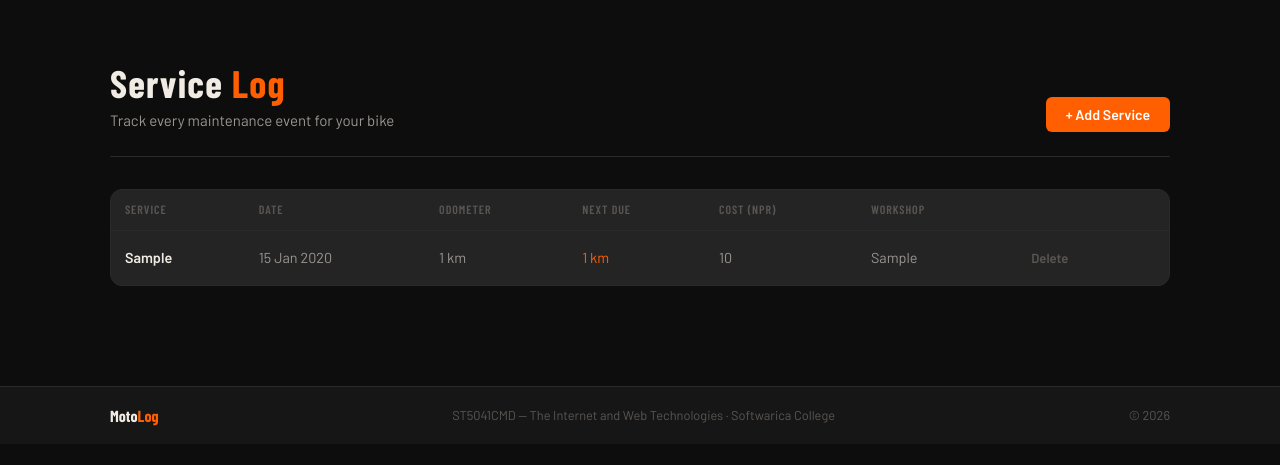
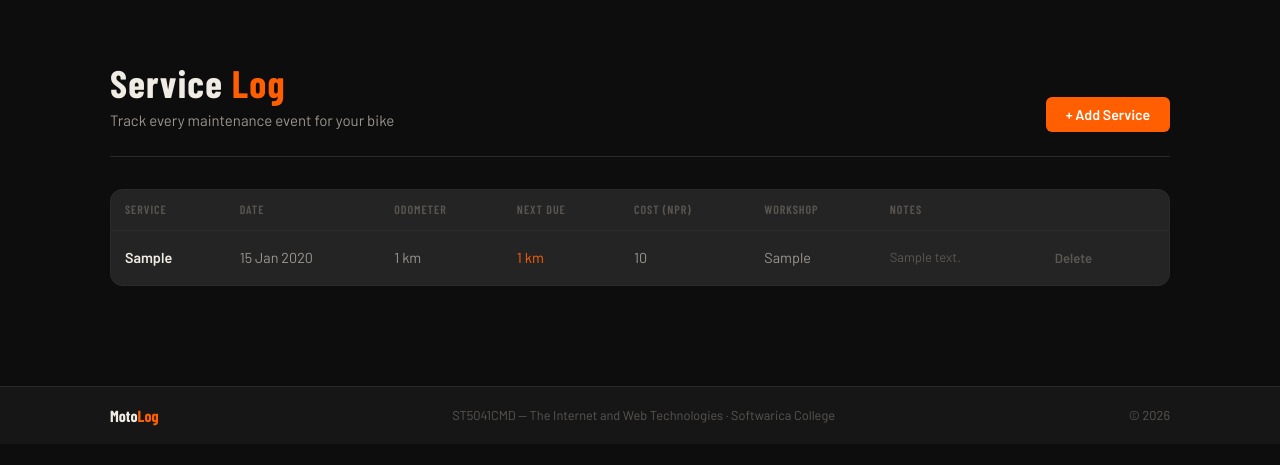
Before and after one commit to Promish-bista/motolog, a Flask app: page /maintenance in a window 1280 px wide. Shown: the part 60-525 px from the top of the page. Run offline with Flask 3, Linux system fonts and the light colour scheme; a user stored in the database is signed in; tables that the repository leaves empty hold one stand-in row (values such as "Sample post"); some web fonts are replaced.

Commit message:
Add notrs column to maintenance log table

```diff
--- a/templates/maintenance.html
+++ b/templates/maintenance.html
@@ -21,6 +21,7 @@
         <th>Next Due</th>
         <th>Cost (NPR)</th>
         <th>Workshop</th>
+        <th>Notes</th>
         <th></th>
       </tr>
     </thead>
@@ -35,6 +36,7 @@
         </td>
         <td style="color:var(--text-secondary);">{{ log.cost|int if log.cost else '—' }}</td>
         <td style="color:var(--text-secondary);">{{ log.workshop or '—' }}</td>
+        <td style="color:var(--text-muted); font-size:0.82rem;">{{ log.notes[:40] ~ '…' if log.notes and log.notes|length > 40 else log.notes or '—' }}</td>
         <td>
           <form method="POST" action="{{ url_for('delete_maintenance', log_id=log.id) }}" style="display:inline"
                 onsubmit="return confirm('Delete this log?')">
```
